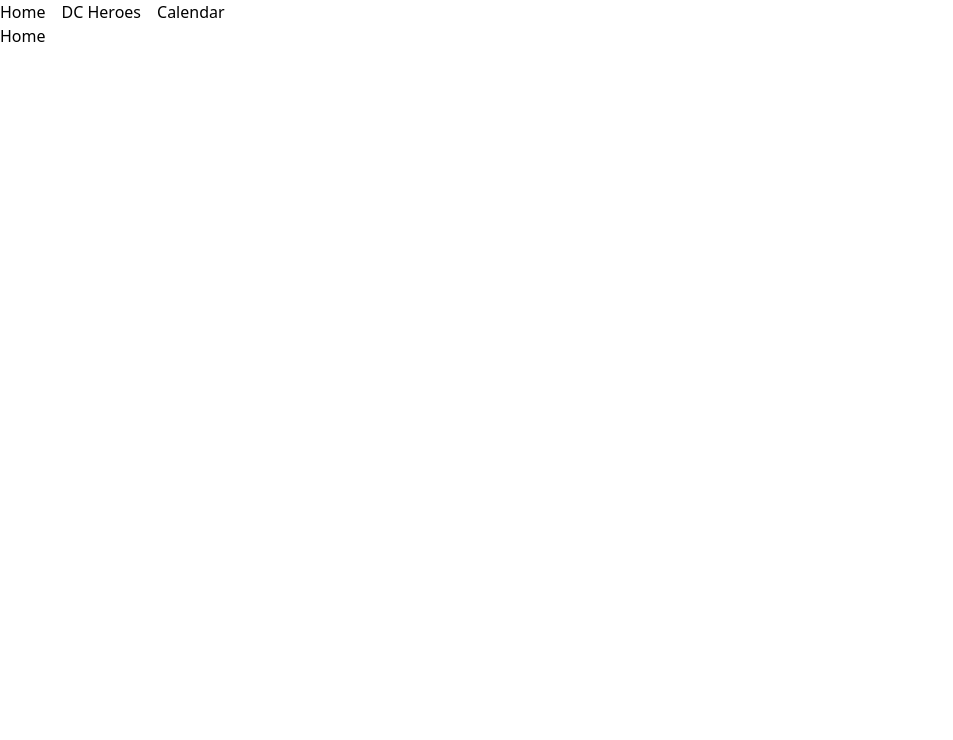
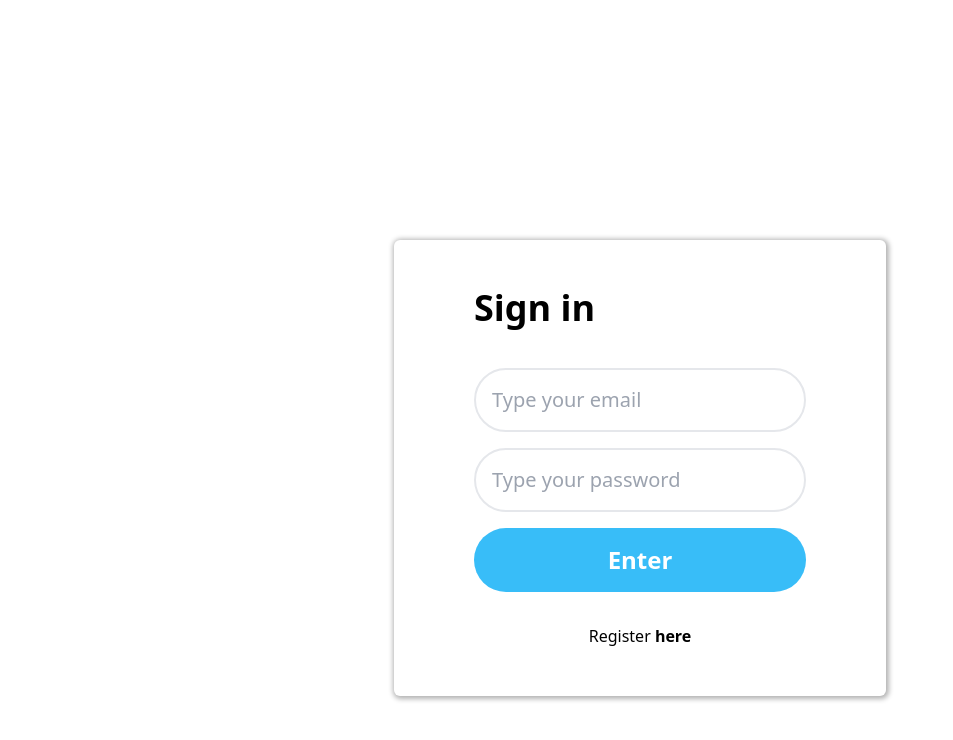
Before and after one commit to vitorwittpro/vue_tutorial, a Vue app: page / in a window 1280 px wide. Shown: the top 740 px of the page, without its empty margins (0-953 px from the left). Built offline with nearby package versions, Linux system fonts and the light colour scheme.

Commit message:
sign in, up front

```diff
--- a/package.json
+++ b/package.json
@@ -9,6 +9,7 @@
   },
   "dependencies": {
     "core-js": "^3.8.3",
+    "pinia": "^2.0.30",
     "vue": "^3.2.13",
     "vue-router": "4"
   },
--- a/src/App.vue
+++ b/src/App.vue
@@ -1,14 +1,10 @@
 <template>
   <div>
-    <router-link class="mr-4" to="/">Home</router-link>
-    <router-link class="mr-4" to="/dc-heroes">DC Heroes</router-link>
-    <router-link class="mr-4" to="/calendar">Calendar</router-link>
+    <!-- <app-header /> -->
     <router-view />
   </div>
 </template>
 
-<script setup>
-import AppHeader from "@/components/AppHeader.vue";
-</script>
+<script setup></script>
 
 <style></style>
--- a/src/components/AppHeader.vue
+++ b/src/components/AppHeader.vue
@@ -1,7 +1,15 @@
 <template>
   <nav
     class="w-full bg-gradient-to-l from-sky-400 to-sky-600 text-white px-10 py-5 text-xl font-REGULAR"
-  ></nav>
+  >
+    <router-link class="mr-4 hover:text-sky-800" to="/">Home</router-link>
+    <router-link class="mr-4 hover:text-sky-800" to="/dc-heroes"
+      >DC Heroes</router-link
+    >
+    <router-link class="mr-4 hover:text-sky-800" to="/calendar"
+      >Calendar</router-link
+    >
+  </nav>
 </template>
 
 <script setup></script>
--- a/src/components/VueHome.vue
+++ /dev/null
@@ -1,7 +0,0 @@
-<template>
-  <h1>Home</h1>
-</template>
-
-<script setup></script>
-
-<style></style>
--- /dev/null
+++ b/src/views/SignIn.vue
@@ -0,0 +1,32 @@
+<template>
+  <div class="w-full flex justify-center">
+    <div
+      class="flex flex-col mt-60 px-20 py-12 rounded-md shadow-[1px_1px_5px_2px_rgba(0,0,0,0.3)]"
+    >
+      <h1 class="font-bold text-4xl mb-10">Sign in</h1>
+      <input
+        class="border-solid border-2 rounded-full mb-4 p-4 text-xl focus:outline-none"
+        type="text"
+        placeholder="Type your email"
+      />
+      <input
+        class="border-solid border-2 rounded-full mb-4 p-4 text-xl focus:outline-none"
+        type="text"
+        placeholder="Type your password"
+      />
+      <button
+        class="bg-sky-400 p-4 font-bold text-white text-2xl rounded-full hover:text-sky-400 hover:shadow-[0_0_0_1px_#0ea5e9] hover:bg-white"
+      >
+        Enter
+      </button>
+      <span class="text-center mt-8"
+        >Register
+        <router-link to="/sign-up">
+          <strong>here</strong>
+        </router-link>
+      </span>
+    </div>
+  </div>
+</template>
+
+<script setup></script>
--- /dev/null
+++ b/src/views/SignUp.vue
@@ -0,0 +1,26 @@
+<template>
+  <div class="w-full flex justify-center">
+    <div
+      class="flex flex-col mt-60 px-20 py-12 rounded-md shadow-[1px_1px_5px_2px_rgba(0,0,0,0.3)]"
+    >
+      <h1 class="font-bold text-4xl mb-10">Sign up</h1>
+      <input
+        class="border-solid border-2 rounded-full mb-4 p-4 text-xl focus:outline-none"
+        type="text"
+        placeholder="Type your email"
+      />
+      <input
+        class="border-solid border-2 rounded-full mb-4 p-4 text-xl focus:outline-none"
+        type="text"
+        placeholder="Type your password"
+      />
+      <button
+        class="bg-sky-400 p-4 font-bold text-white text-2xl rounded-full hover:text-sky-400 hover:shadow-[0_0_0_1px_#0ea5e9] hover:bg-white"
+      >
+        Sign Up
+      </button>
+    </div>
+  </div>
+</template>
+
+<script setup></script>
```
Also changed, not shown: src/router/router.js (+9 -5 lines), src/views/VueHome.vue (added, +9 -0 lines), src/views/DcHeroes.vue (renamed from src/components/DcHeroes.vue), src/views/VueCalendar.vue (renamed from src/components/VueCalendar.vue), 1 other file (tests, documents, lock files or other folders).
